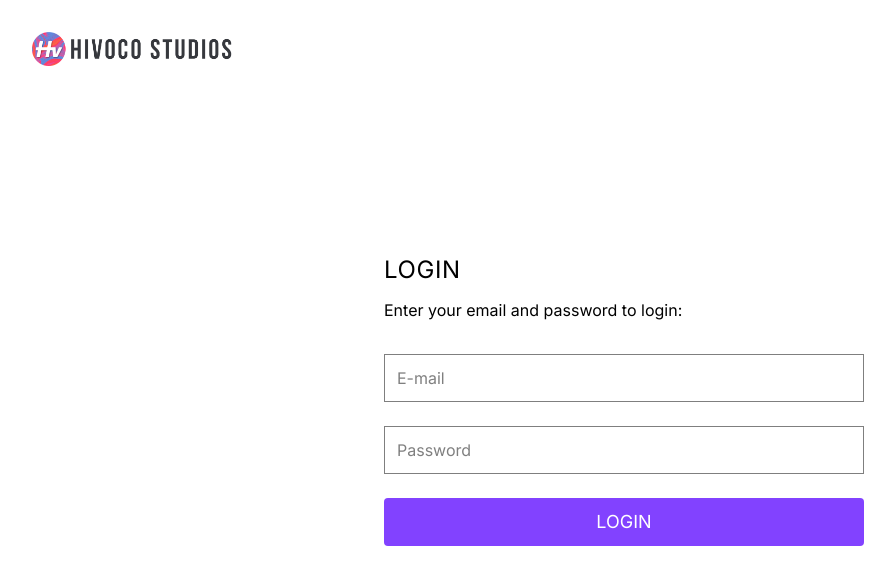
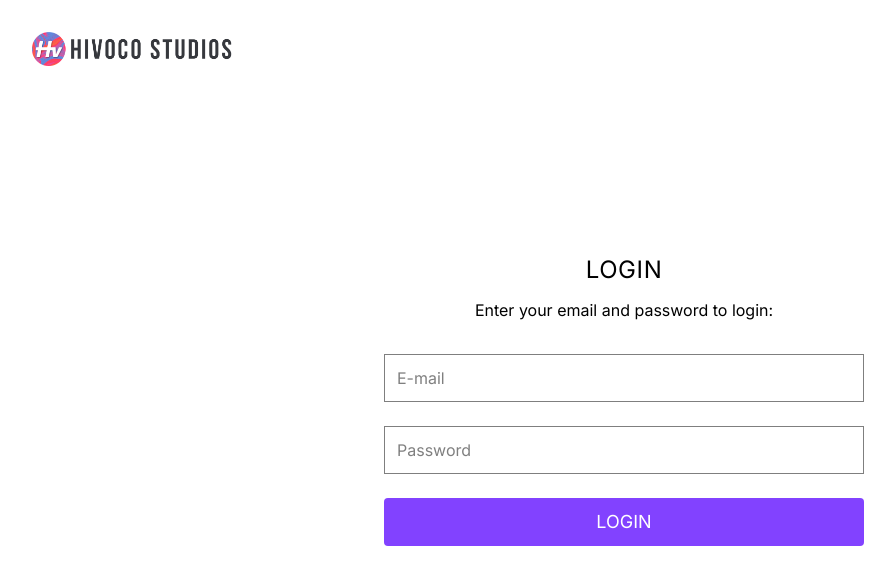
Before and after one commit to ranjanhivoco/policy-portel, a Next.js app: page / in a window 1280 px wide. Shown: the top 584 px of the page, without its empty margins (16-911 px from the left). Built offline with nearby package versions, Linux system fonts and the light colour scheme.

Commit message:
items centered

```diff
--- a/src/pages/index.js
+++ b/src/pages/index.js
@@ -26,7 +26,7 @@ const Home = () => {
       />
 
       <section className="font-normal flex flex-col gap-8">
-        <div className=" text-black flex flex-col gap-3">
+        <div className=" text-black flex flex-col items-center gap-3">
           <h2 className="text-2xl tracking-wide">LOGIN</h2>
 
           <h3 className="text-base font-normal trackin">
```
